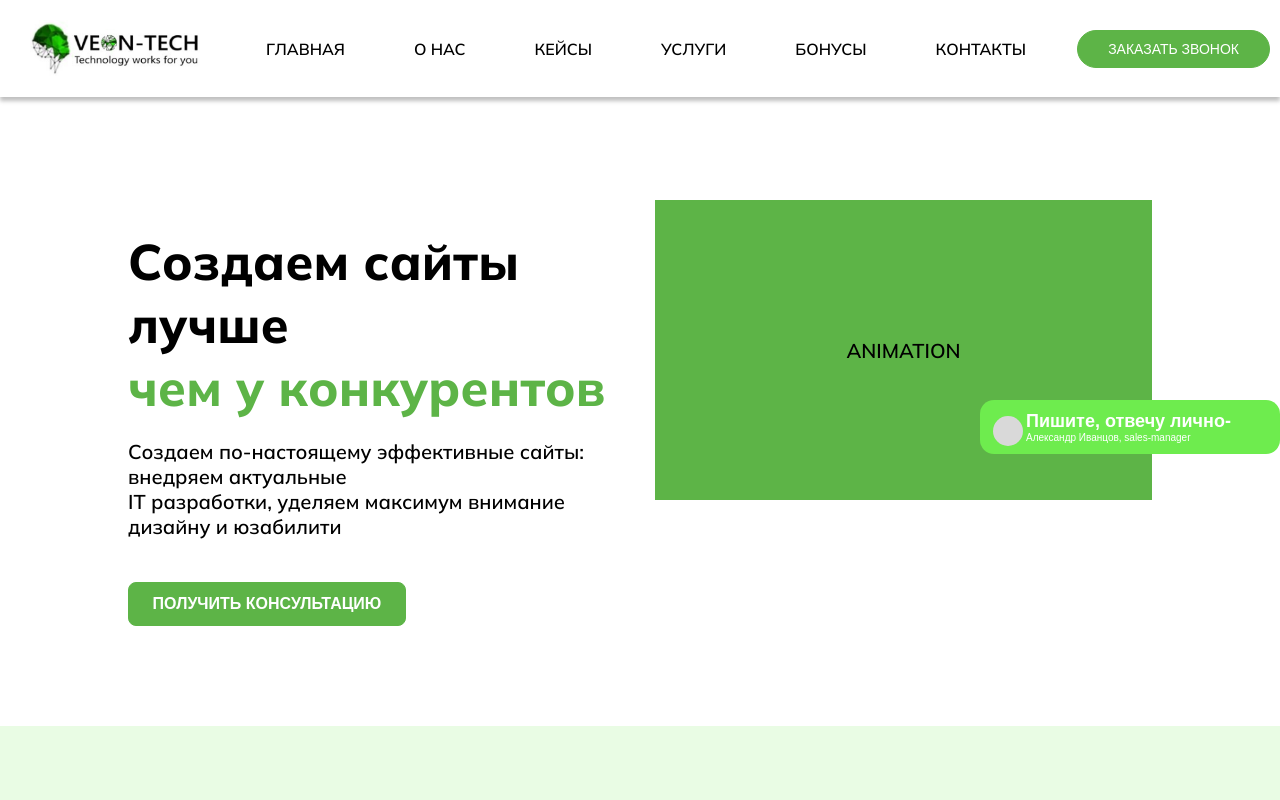
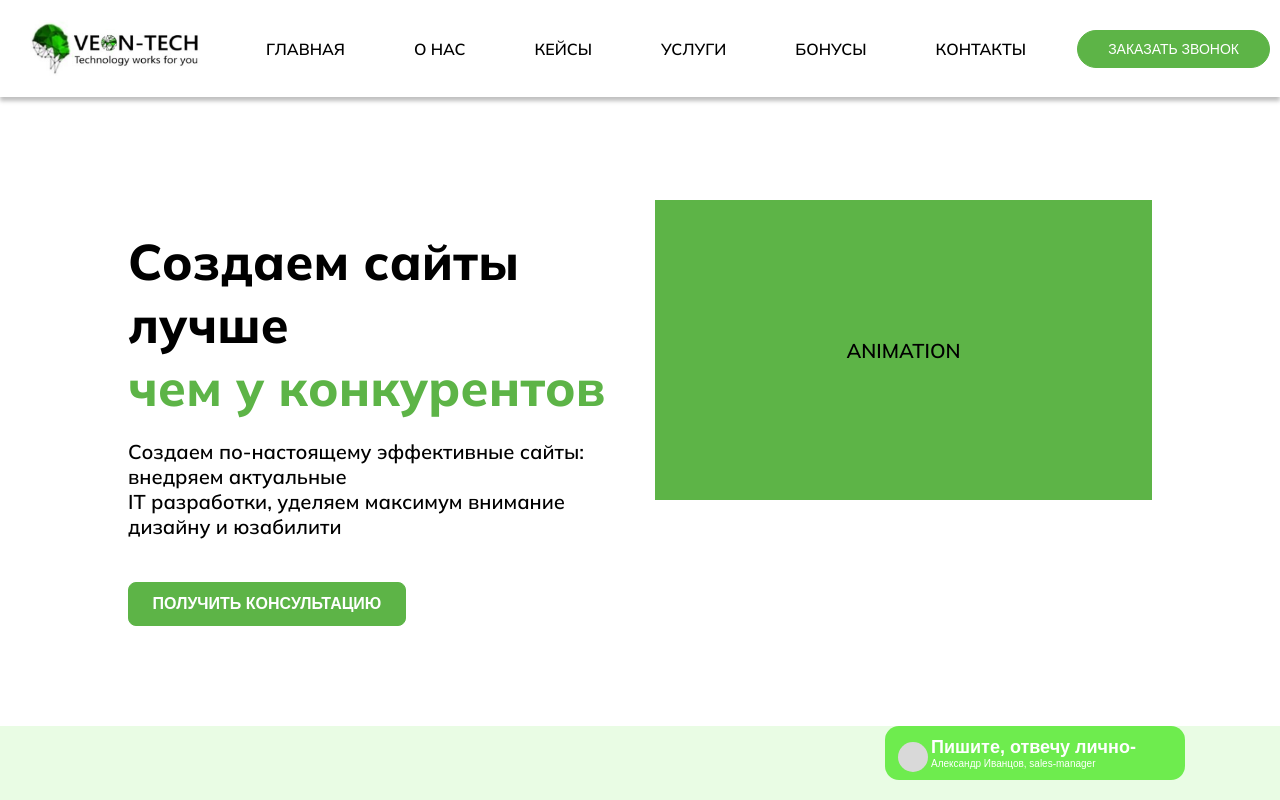
Before and after one commit to Bmwbyas/veon_tech, a React (Create React App) app: page / in a window 1280 px wide. Shown: the top 800 px of the page. Built offline with nearby package versions, Linux system fonts and the light colour scheme.

Commit message:
fix(main,header,modal)

```diff
--- a/src/common/components/getInTorch/GetInTorch.module.scss
+++ b/src/common/components/getInTorch/GetInTorch.module.scss
@@ -5,8 +5,9 @@
 .Container{
   @include flex(row, center, end, wrap);
   position: fixed;
-  right: 0;
-  top:50%;
+
+  right: 95px;
+  bottom: 20px;
 z-index: 12345678;
   width: 300px;
   border-radius: 14px;
--- a/src/common/components/getInTorch/GetInTorch.tsx
+++ b/src/common/components/getInTorch/GetInTorch.tsx
@@ -13,15 +13,14 @@ export const GetInTorch = () => {
     }
 
     return (<>
-            {view
-                ? <Chat closeModal={closeModal}/>
-                : <div className={s.Container}>
+            {!view&&<div className={s.Container}>
                     <button className={s.bth} onClick={openModal}>
                         <div className={s.header}>Пишите, отвечу лично-</div>
                         <div className={s.text}>Александр Иванцов, sales-manager</div>
                     </button>
                 </div>
             }
+            <Chat view={view} closeModal={closeModal}/>
         </>
     );
 };
--- a/src/common/components/getInTorch/chat/Chat.module.scss
+++ b/src/common/components/getInTorch/chat/Chat.module.scss
@@ -3,8 +3,13 @@
 
 .container{
   position: fixed;
+  transition: 0.3s;
   bottom:0;
-  right: 0;
+  right: 95px;
+  @media (max-width: 450px) {
+    right: 0;
+  }
+  transform: translate(0,0);
   background-color: #6eec4e;
   border-radius: 17px;
   z-index: 123456789;
@@ -65,3 +70,10 @@
     height:auto ;
   }
 }
+.noModal{
+  overflow: hidden;
+  transform: translate( 0,10000px);
+  transition: 0.3s;
+  z-index: 2345678902;
+
+}
--- a/src/common/components/getInTorch/chat/Chat.tsx
+++ b/src/common/components/getInTorch/chat/Chat.tsx
@@ -4,12 +4,13 @@ import {Messages} from "./Messages/Messages";
 
 type ChatType={
     closeModal:()=>void
+    view:boolean
 }
-export const Chat:React.FC<ChatType> = ({closeModal}) => {
-
+export const Chat:React.FC<ChatType> = ({closeModal,view}) => {
+    const showModal=view?s.container:`${s.container} ${s.noModal}`
     return (
 
-        <div className={s.container}   > <span className={s.close} onClick={closeModal}>x</span>
+        <div className={showModal}   > <span className={s.close} onClick={closeModal}>x</span>
             <div className={s.btnCont} >
                 <button  className={s.bth} >
                     <div className={s.header}  >Пишите, отвечу лично-</div>
--- a/src/common/components/getInTorch/modal/form/Form.module.scss
+++ b/src/common/components/getInTorch/modal/form/Form.module.scss
@@ -44,7 +44,7 @@
     background-color: #6EEC4E;
     border-radius: 30px;
     padding: 10px;
-
+    transition: 0.3s;
     &:hover,
     &:active {
       background-color: white;
--- a/src/components/header/nav/buttunClick/ButtonClick.module.scss
+++ b/src/components/header/nav/buttunClick/ButtonClick.module.scss
@@ -4,6 +4,7 @@
 .button {
   background-color: $activeColor;
   border-radius: 26px;
+  transition: 0.3s;
   cursor: pointer;
   color: #fff;
   border: 1px solid $activeColor;
```
